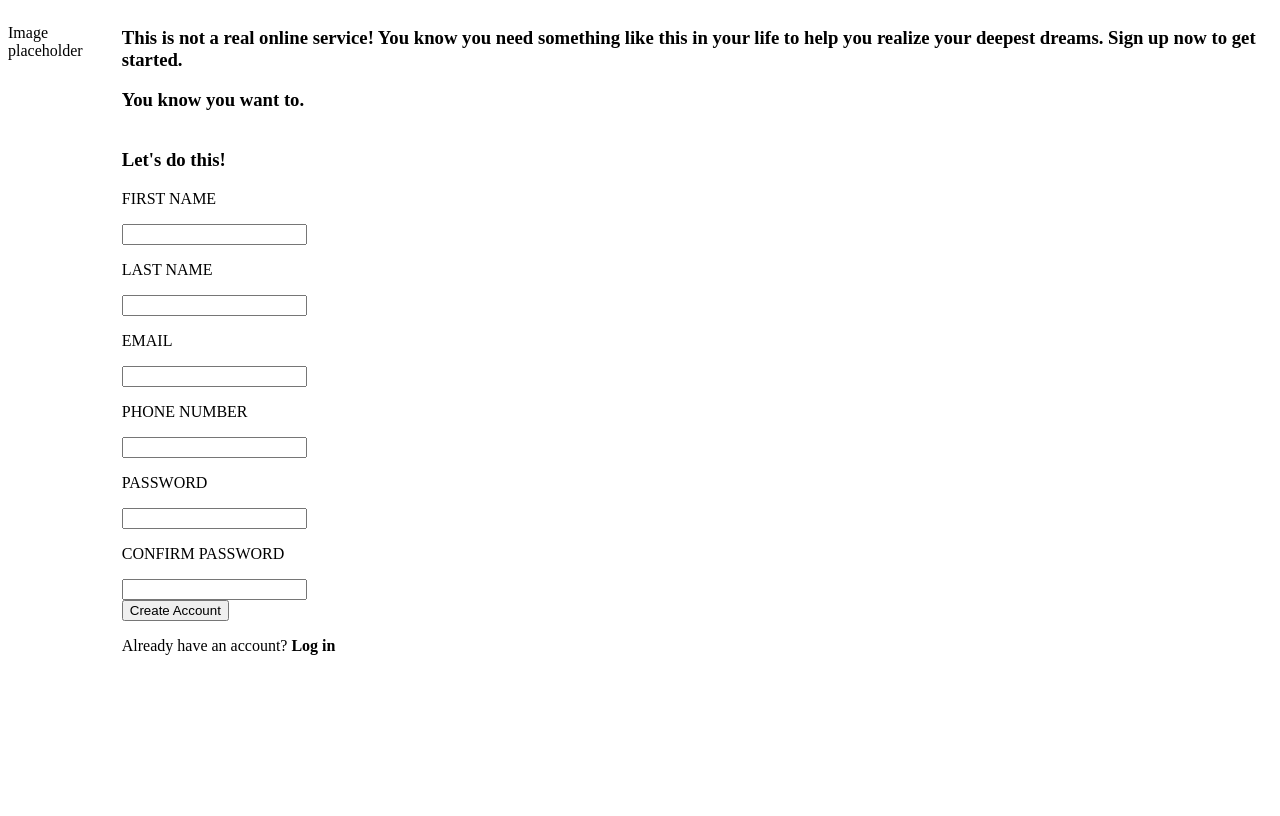
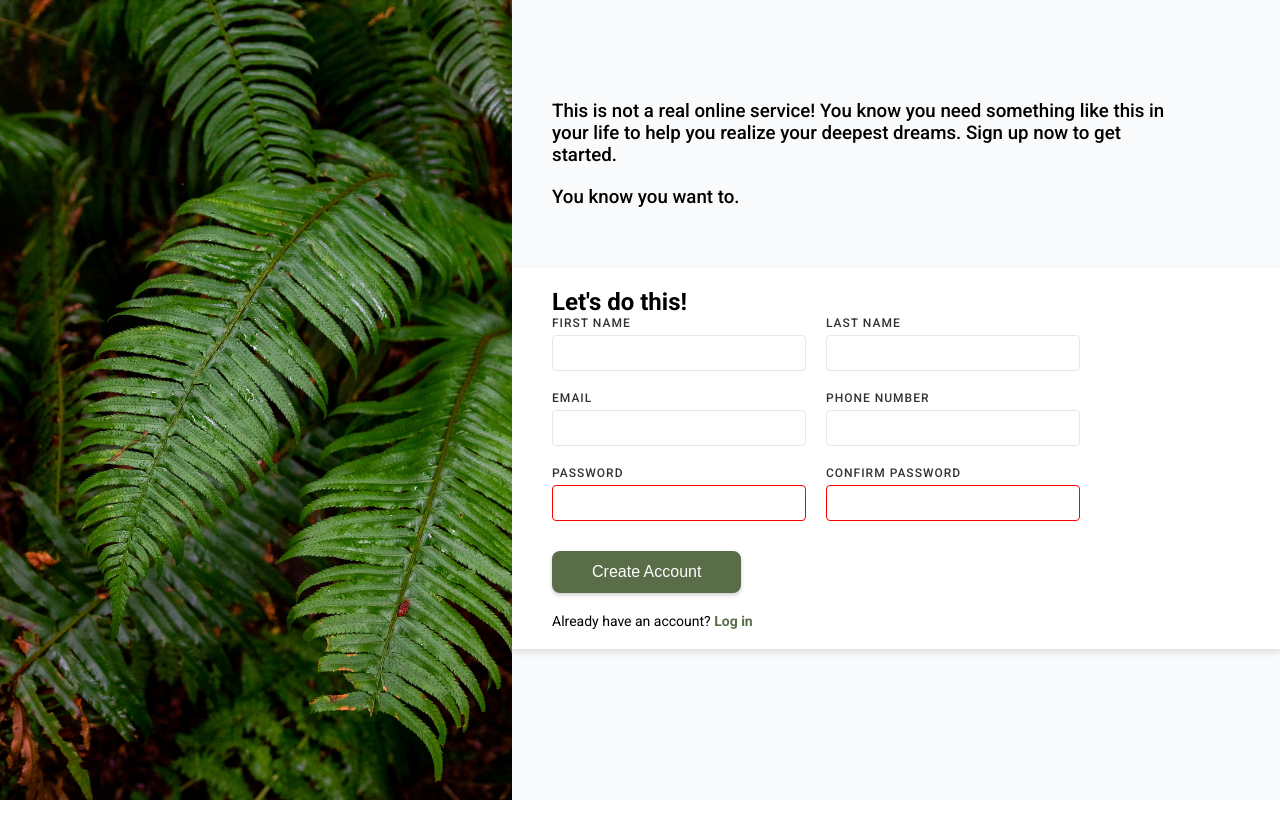
Before and after one commit to pidub-step/odin-sign-up-form-project, a plain HTML site: page index.html in a window 1280 px wide. Drawn offline with Linux system fonts and the light colour scheme.

Commit message:
completed

```diff
--- a/index.html
+++ b/index.html
@@ -1,98 +1,77 @@
 <!DOCTYPE html>
 <html lang="en">
+
 <head>
     <meta charset="UTF-8">
     <meta name="viewport" content="width=device-width, initial-scale=1.0">
     <title>Odin Sign-Up Form</title>
+    <link rel="preconnect" href="https://fonts.googleapis.com">
+    <link rel="preconnect" href="https://fonts.gstatic.com" crossorigin>
+    <link href="https://fonts.googleapis.com/css2?family=Roboto:ital,wght@0,100..900;1,100..900&display=swap"
+        rel="stylesheet">
     <link rel="stylesheet" href="styles.css">
 </head>
+
 <body>
     <div class="imageContainer">
-        <p>Image placeholder</p>
+        <img src="image.jpg" alt="Description of the image">
     </div>
 
     <div class="rightBigContainer">
-        <div>
+        <div class="intro-text">
             <h3>
-                This is not a real online service! You know you need something like this in your life to help you realize your
-                deepest
-                dreams.
-                Sign up now to get started.
+                This is not a real online service! You know you need something like this in your life to help you
+                realize your
+                deepest dreams. Sign up now to get started.
             </h3>
             <h3>
                 You know you want to.
             </h3>
         </div>
 
-        <div class="form">
+        <div class="form-section">
+            <h2>Let's do this!</h2>
+
             <form action="/server/" method="post">
-                <div>
-                    <h3>
-                        Let's do this!
-                    </h3>
-                </div>
-                <div>
-                    <p>FIRST NAME</p>
-                </div>
-                <div>
-                    <label for="first-name"></label>
+                <div class="form-grid">
+                    <div class="form-group">
+                        <label for="first-name">FIRST NAME</label>
                         <input type="text" name="first-name" id="first-name">
                     </div>
-                <div>
-                    <p>LAST NAME</p>
-                </div>
-                <div>
-                    <label for="last-name"></label>
+
+                    <div class="form-group">
+                        <label for="last-name">LAST NAME</label>
                         <input type="text" name="last-name" id="last-name">
                     </div>
-                <div>
-                    <p>EMAIL</p>
-                </div>
-                <div>
-                    <label for="email"></label>
+
+                    <div class="form-group">
+                        <label for="email">EMAIL</label>
                         <input type="email" name="email" id="email">
                     </div>
-                <div>
-                    <p>PHONE NUMBER</p>
-                </div>
-                <div>
-                    <label for="phone-number"></label>
-                    <input type="number" name="phone-number" id="phone-number">
-                </div>
-                <div>
-                    <p>PASSWORD</p>
-                </div>
-                <div>
-                    <label for="password"></label>
-                    <input type="number" name="password" id="password">
-                </div>
-                <div>
-                    <p>CONFIRM PASSWORD</p>
-                </div>
-                <div>
-                    <label for="confirm-password"></label>
-                    <input type="text" name="confirm-password" id="confirm-password">
+
+                    <div class="form-group">
+                        <label for="phone-number">PHONE NUMBER</label>
+                        <input type="tel" name="phone-number" id="phone-number">
                     </div>
 
-                <div>
-                    <div>
-                        <button type="submit">Create Account</button>
+                    <div class="form-group">
+                        <label for="password">PASSWORD</label>
+                        <input type="password" name="password" id="password" required>
                     </div>
-                    <div>
-                        <p>Already have an account? <b>Log in</b></p>
+
+                    <div class="form-group">
+                        <label for="confirm-password">CONFIRM PASSWORD</label>
+                        <input type="password" name="confirm-password" id="confirm-password" required>
                     </div>
                 </div>
 
+                <div class="button-section">
+                    <button type="submit">Create Account</button>
+                    <p>Already have an account? <a href="#">Log in</a></p>
+                </div>
             </form>
+        </div>
+    </div>
+</body>
 
-        </div>
-
-
-
-
-
-    </div>
-
-
-</body>
 </html>
--- a/styles.css
+++ b/styles.css
@@ -1,11 +1,132 @@
+* {
+    margin: 0;
+    padding: 0;
+    box-sizing: border-box;
+}
+
 body {
     display: flex;
     flex-direction: row;
     min-height: 100vh;
+    font-family: "Roboto", sans-serif;
+    margin: 0;
 }
 
+/* Image container styles */
+.imageContainer {
+    width: 40%;
+    flex-shrink: 0;
+    position: relative;
+}
+
+.imageContainer img {
+    width: 100%;
+    height: 100vh;
+    object-fit: cover;
+    display: block;
+}
+
+/* Right side container */
 .rightBigContainer {
     display: flex;
     flex-direction: column;
     min-height: 100vh;
+    flex: 1;
+    background-color: #f9fafb;
 }
+
+/* Top text section */
+.intro-text {
+    padding: 100px 40px 40px 40px;
+    background-color: #f9fafb;
+    /* Remove the width: max(500px, 100vw); line */
+}
+
+.intro-text h3 {
+    font-weight: 500;
+    margin-bottom: 20px;
+    max-width: 90%;
+    /* This makes it take most of the available width */
+}
+
+/* Form section */
+.form-section {
+    padding: 20px 40px;
+    background-color: white;
+    box-shadow: 0 4px 6px rgba(0, 0, 0, 0.1);
+    padding-right: 200px;
+}
+
+.form-section h3 {
+    margin-bottom: 20px;
+}
+
+/* Form grid for two-column layout */
+.form-grid {
+    display: grid;
+    grid-template-columns: 1fr 1fr;
+    gap: 20px;
+    margin-bottom: 30px;
+}
+
+.form-group {
+    display: flex;
+    flex-direction: column;
+}
+
+label {
+    font-size: 12px;
+    font-weight: 500;
+    margin-bottom: 5px;
+    color: #333;
+    letter-spacing: 1px;
+}
+
+input {
+    padding: 8px;
+    border: 1px solid #E5E7EB;
+    border-radius: 4px;
+    font-size: 16px;
+}
+
+input:focus {
+    border: 1px solid #2563eb;
+    box-shadow: 0 0 5px rgba(37, 99, 235, 0.3);
+    outline: none;
+}
+
+input[type="password"]:invalid {
+    border: 1px solid red;
+}
+
+/* Button section */
+.button-section {
+    margin-top: 30px;
+}
+
+button {
+    background-color: #596D48;
+    color: white;
+    padding: 12px 40px;
+    border: none;
+    border-radius: 8px;
+    font-size: 16px;
+    font-weight: 500;
+    cursor: pointer;
+    margin-bottom: 20px;
+    box-shadow: 0 2px 4px rgba(0, 0, 0, 0.2);
+}
+
+button:hover {
+    background-color: #4a5d3e;
+}
+
+.button-section p {
+    font-size: 14px;
+}
+
+.button-section a {
+    color: #596D48;
+    text-decoration: none;
+    font-weight: bold;
+}
```
Also changed, not shown: image.jpg (renamed from halie-west-25xggax4bSA-unsplash.jpg). Lines whose indentation alone changed are shown as unchanged.
